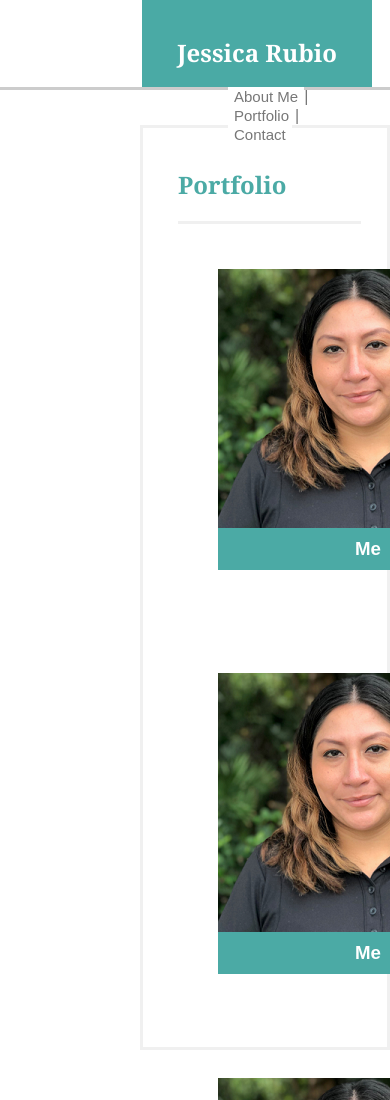
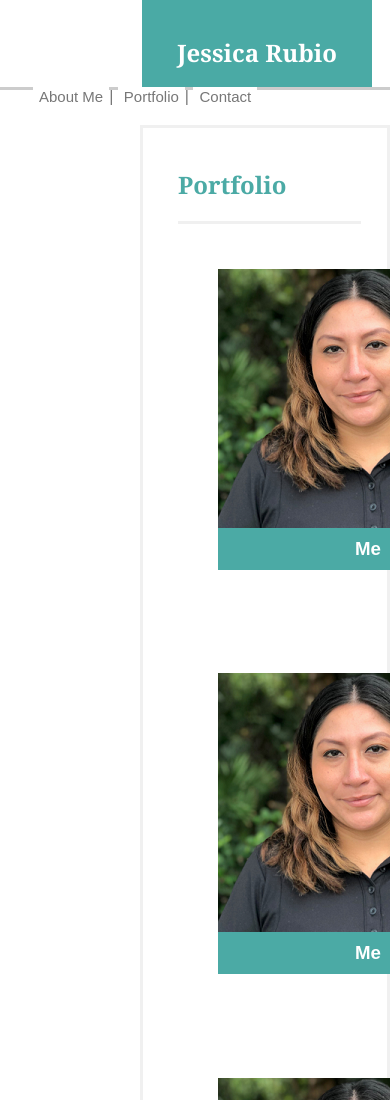
Before and after one commit to Jrubi89/Responsive_Basic_Porfolio, a plain HTML site: page Assets/portfolio.html in a window 390 px wide. Shown: the top 1100 px of the page. Drawn offline with Linux system fonts and the light colour scheme.

Commit message:
Updating container 3

```diff
--- a/Assets/CSS/style.css
+++ b/Assets/CSS/style.css
@@ -250,6 +250,7 @@
   }
 
   @media screen and (max-width:768px) {
+
   .main-container1 {
     display: grid;
 }
@@ -264,14 +265,31 @@
     #aboutme {
         width: 80%;
   }
-}
 
-
-.main-container2 {
-  display: grid;
+  .main-container2 {
+    display: grid;
 }
   #navbar {
     margin: auto;
     float: none;
     margin-left: 50%;
 }
+
+.main-container3 {
+  display: grid;
+}
+
+#portfolio-box {
+  height: 150%;
+}
+#navbar {
+  float: none;
+  margin-left: 50%;
+  }
+}
+@media screen and (max-width:640px) {
+  #navbar {
+      float: none;
+      margin: auto;
+  }
+ }
```
